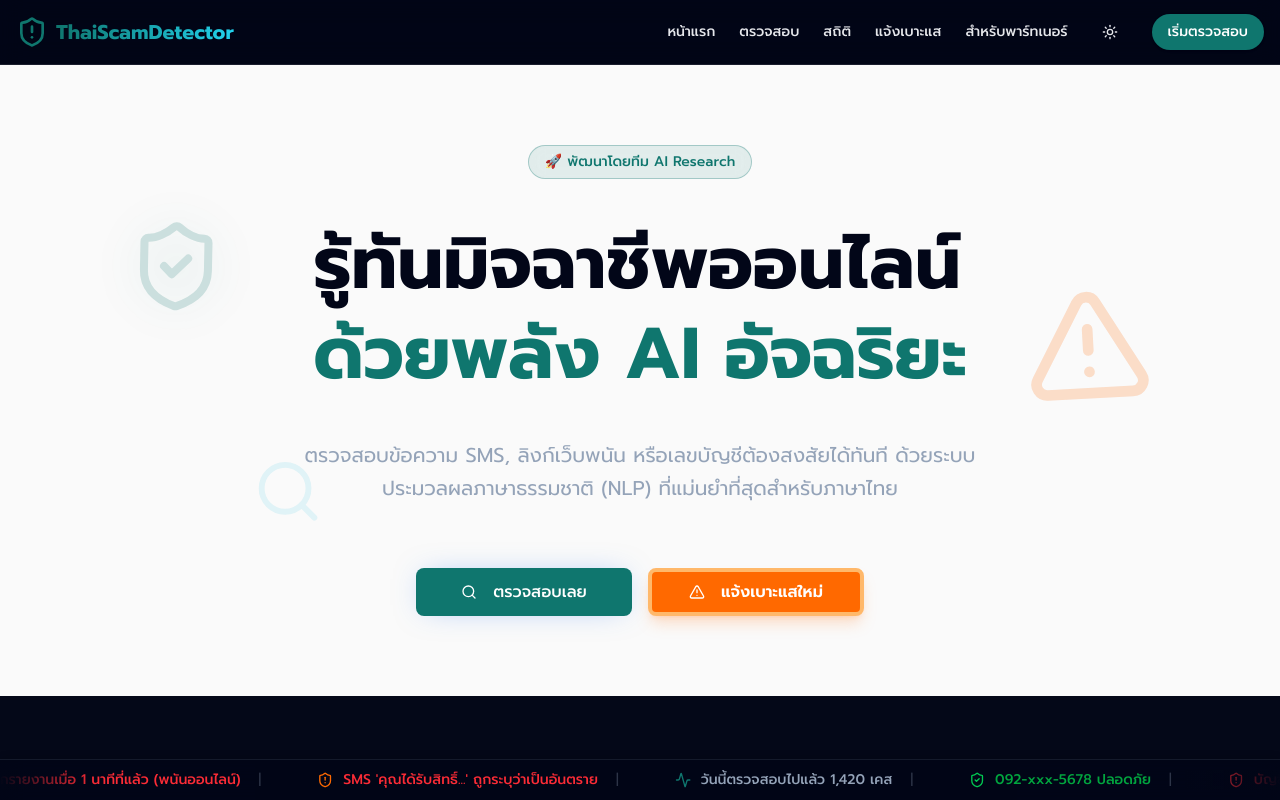
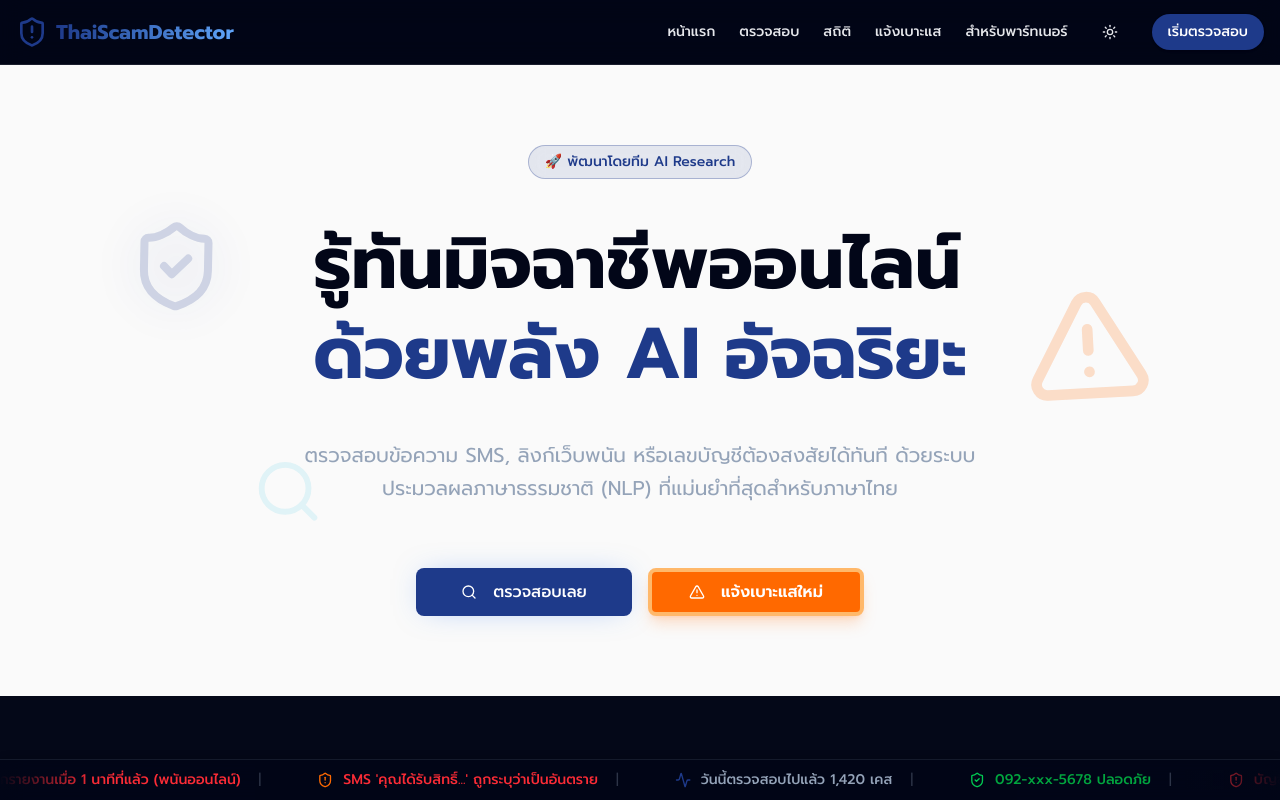
Before and after one commit to nutthakorn7/ThaiScamBench, a Next.js app in the folder frontend/: page / in a window 1280 px wide. Shown: the top 800 px of the page. Built offline with nearby package versions, Linux system fonts and the light colour scheme; a web font is replaced by a local one.

Commit message:
style: change theme to Navy Blue Professional

```diff
--- a/frontend/app/globals.css
+++ b/frontend/app/globals.css
@@ -54,7 +54,7 @@
     --font-prompt: 'Prompt', sans-serif;
 
     /*
-      THEME: UNIFIED "Teal-Cyan Enterprise"
+      THEME: UNIFIED "Navy Blue Professional"
       Used for: ALL PORTALS (Public, Partner, Admin)
     */
     /* Deep Navy Black */
@@ -62,13 +62,13 @@
     /* Card / Panel */
     --color-bg-elevated: #0b1220;
 
-    /* Deep Teal (Brand) */
-    --color-primary: #0f766e;
-    /* Soft Teal (Hover/Active) */
-    --color-primary-soft: #14b8a6;
+    /* Navy Blue (Brand) */
+    --color-primary: #1e3a8a;
+    /* Lighter Blue (Hover/Active) */
+    --color-primary-soft: #3b82f6;
 
-    /* Cyan (AI Highlight) */
-    --color-accent: #22d3ee;
+    /* Sky Blue (Accent/Highlight) */
+    --color-accent: #60a5fa;
 
     /* Semantic Colors */
     --color-danger: #ef4444;
@@ -86,7 +86,7 @@
 
   /*
     Partner & Admin themes now inherit the main theme to ensure consistency
-    as requested ("Teal-Cyan Enterprise" everywhere).
+    as requested ("Navy Blue" everywhere).
     We can override specific semantic actions if needed, but for now, UNIFY.
   */
   .theme-partner, .theme-admin {
```
